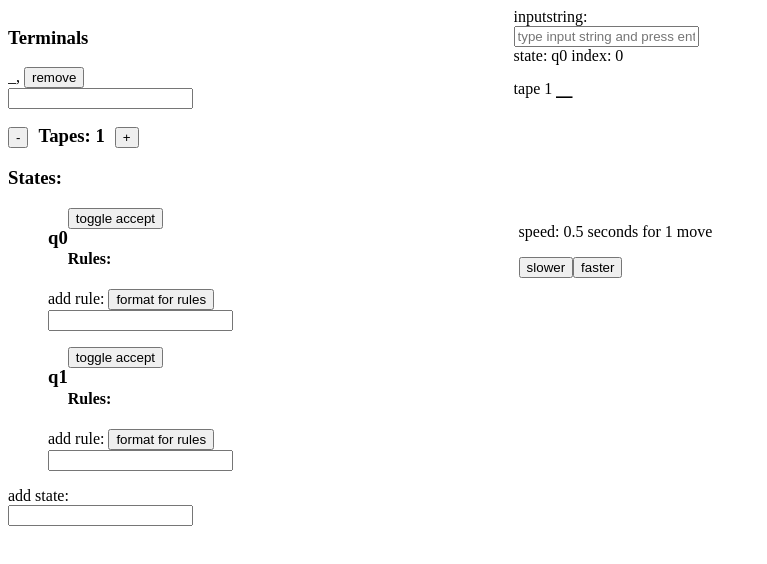
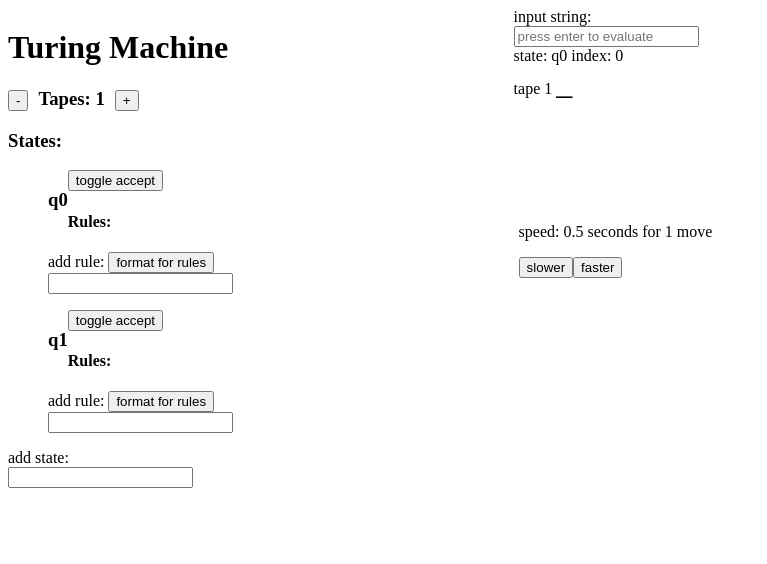
Before and after one commit to iarigby/turing-machine, an Angular app: page / in a window 1280 px wide. Shown: the top 564 px of the page, without its empty margins (0-767 px from the left). Built offline with nearby package versions, Linux system fonts and the light colour scheme.

Commit message:
- removed unused functions and elements (functionality for terminals) - made intelliJ happy by declaring some function static and then it made me move it upwards (weird flex but ok)

```diff
--- a/src/app/app.component.html
+++ b/src/app/app.component.html
@@ -1,12 +1,6 @@
 <div id="turing-machine">
   <div id="setup">
-    <h3>Terminals</h3>
-    <div *ngFor="let terminal of terminals">
-      <span>{{terminal}}, </span>
-      <button (click)="removeTerminal(terminal)">remove</button>
-    </div>
-    <input #terminalInput (keyup.enter)="addTerminal(terminalInput.value); terminalInput.value=''"/>
-    <ul></ul>
+    <h1>Turing Machine</h1>
     <div>
       <button (click)="turingMachine.decreaseTapes()">-</button>
       <h3 style="padding: 10px; display: inline">Tapes: {{turingMachine.numTapes}}</h3>
@@ -15,10 +9,10 @@
     <h3>States:</h3>
     <ul *ngFor="let state of turingMachine.states">
       <app-state [state]="state" [currentRule]="turingMachine.rule"></app-state>
-      <input #ruleInput (keyup.enter)="turingMachine.addRule(state, ruleInput.value); ruleInput.value=''"/>
+      <input #ruleInput (keyup.enter)="turingMachine.addRule(state, ruleInput.value); ruleInput.value=''" title="newRule"/>
     </ul>
     <div> add state: </div>
-    <input #box (keyup.enter)="turingMachine.addState(box.value); box.value=''"/>
+    <input #box (keyup.enter)="turingMachine.addState(box.value); box.value=''" title="newState"/>
     <div *ngIf="showFormat">add rules with this format (but without commas or spaces). If next state is omitted,
       it will be considered as loop
       <br/>
@@ -28,8 +22,8 @@
       second tape: read a, replace with _, move Left. use S for stay</div>
   </div>
   <div id="evaluation">
-    <div>inputstring:</div>
-    <input placeholder="type input string and press enter to evaluate" #inputString (keyup.enter)="evaluate(inputString.value)"/>
+    <div>input string:</div>
+    <input placeholder="press enter to evaluate" #inputString (keyup.enter)="evaluate(inputString.value)"/>
     <div>
       <div> state: {{turingMachine.currentState.name}} index: {{turingMachine.inputTape.currentIndex}}</div>
       <div *ngFor="let tape of turingMachine.tapes" style="font-size: 2em;">
--- a/src/app/app.component.ts
+++ b/src/app/app.component.ts
@@ -7,18 +7,9 @@ import {State} from './classes/State';
   styleUrls: ['./app.component.css']
 })
 export class AppComponent {
-  terminals = ['_'];
   turingMachine = new TuringMachine();
   showFormat = false;
   timeoutTime = 500;
-
-  addTerminal(terminal) {
-    this.terminals.push(terminal);
-  }
-  removeTerminal(terminal) {
-    const n = this.terminals.indexOf(terminal);
-    this.terminals.splice(n, n + 1);
-  }
   evaluate(string) {
     this.turingMachine.restart();
     this.turingMachine.inputTape.evaluationString = string;
@@ -103,8 +94,11 @@ export class TuringMachine {
 export class Tape {
   evaluationString = '_';
   currentIndex = 0;
+  static setCharAt(str, index, chr) {
+    return str.substr(0, index) + chr + str.substr(index + 1);
+  }
   processRule(rule, i) {
-    this.evaluationString = this.setCharAt(this.evaluationString, this.currentIndex, rule.replace[i]);
+    this.evaluationString = Tape.setCharAt(this.evaluationString, this.currentIndex, rule.replace[i]);
     if (rule.move[i] === 'R') {
       this.moveRight();
     } else if (rule.move[i] === 'L') {
@@ -134,9 +128,6 @@ export class Tape {
     this.evaluationString = '_';
     this.currentIndex = 0;
   }
-  setCharAt(str, index, chr) {
-    return str.substr(0, index) + chr + str.substr(index + 1);
-  }
 }
 
 
@@ -151,8 +142,4 @@ export class Rule {
     this.move = s.substr(tapes * 2, tapes).split('');
     this.nextState = nextState;
   }
-  comprehend(string: string, ith, times): string[] {
-    return Array.from(Array(times / ith).keys())
-      .map((x, i) => string[i * ith + ith]);
-  }
 }
```
